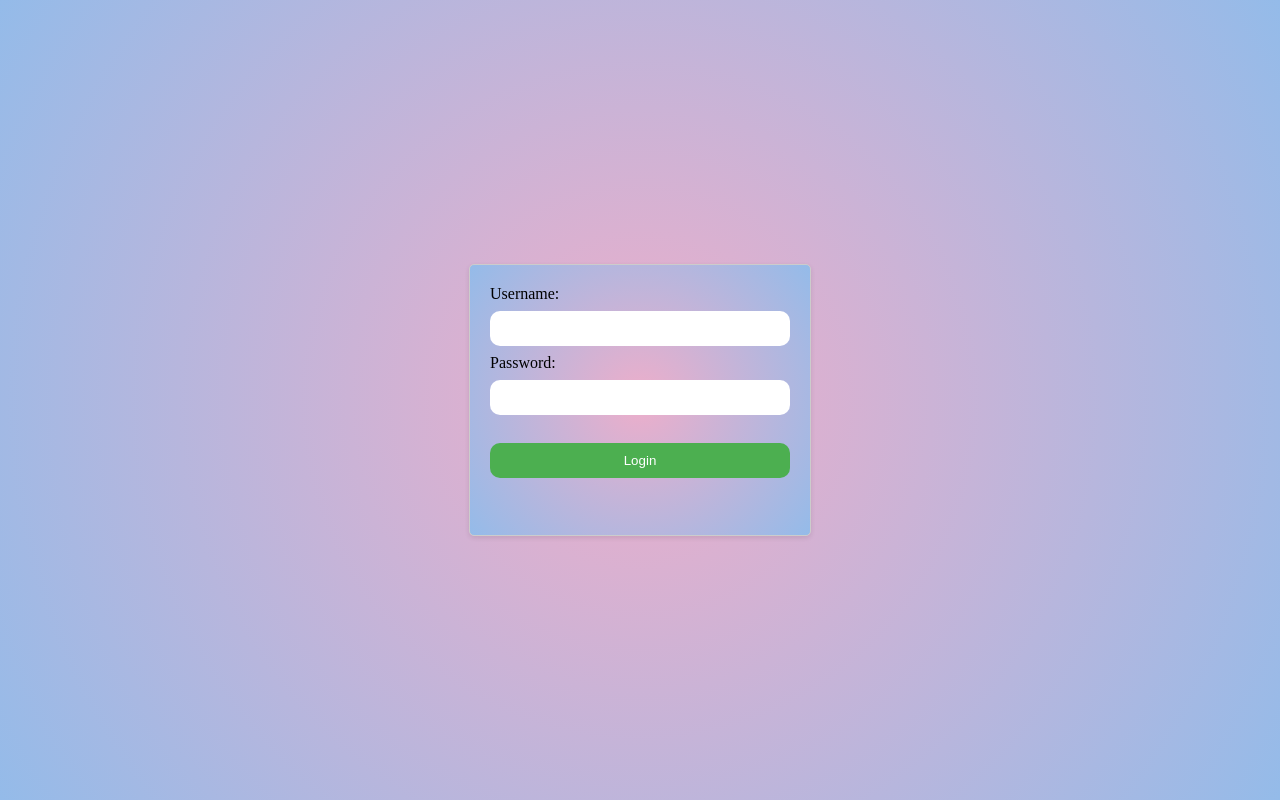
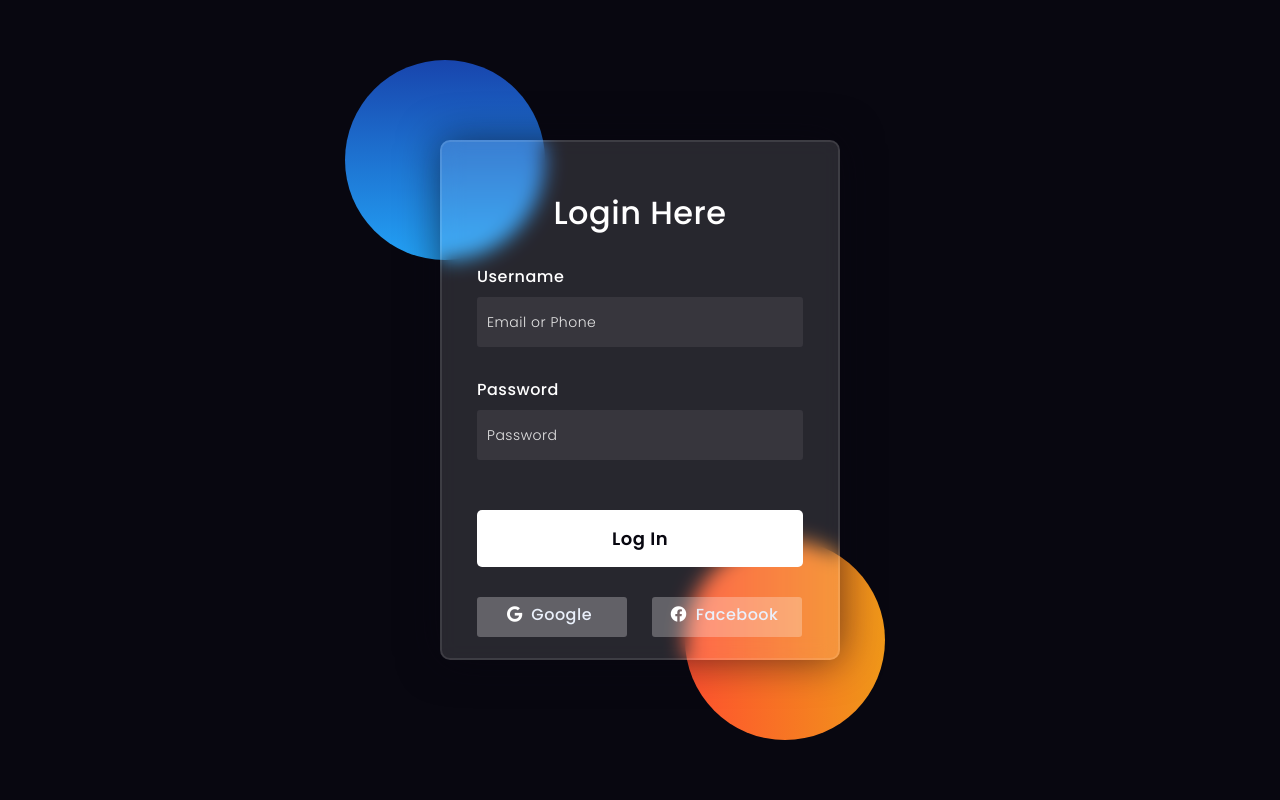
Before and after one commit to pavankumarmuppuri/Login_Form, a plain HTML site: page Login Form/index.html in a window 1280 px wide. Drawn offline with Linux system fonts and the light colour scheme.

Commit message:
Update index.html

```diff
--- a/Login Form/index.html
+++ b/Login Form/index.html
@@ -1,71 +1,160 @@
 <!DOCTYPE html>
 <html lang="en">
   <head>
-  <meta charset="UTF-8">
-  <meta name="viewport" content="width=device-width, initial-scale=1.0">
+    <!-- Design by foolishdeveloper.com -->
       <title>Login Form</title>
-  <style>
-    body {
-      font-family: 'Times New Roman', Times, serif;
-      display: flex;
-      align-items: center;
-      justify-content: center;
-      height: 100vh;
+
+      <link rel="preconnect" href="https://fonts.gstatic.com">
+      <link rel="stylesheet" href="https://cdnjs.cloudflare.com/ajax/libs/font-awesome/5.15.4/css/all.min.css">
+      <link href="https://fonts.googleapis.com/css2?family=Poppins:wght@300;500;600&display=swap" rel="stylesheet">
+      <!--Stylesheet-->
+      <style media="screen">
+        *,
+  *:before,
+  *:after{
+      padding: 0;
       margin: 0;
-      background: radial-gradient(circle, rgba(238,174,202,1) 0%, rgba(148,187,233,1) 100%);
-    }
-    form {
-      width: 300px;
-      height: 230px;
-      padding: 20px;
-      border: 1px solid #ccc;
-      border-radius: 5px;
-      box-shadow: 0 2px 5px rgba(0, 0, 0, 0.1);
-      background: rgb(238,174,202);
-      background: radial-gradient(circle, rgba(238,174,202,1) 0%, rgba(148,187,233,1) 100%);
-    }
-    input {
-      width: 100%;
-      padding: 10px;
-      margin: 8px 0;
       box-sizing: border-box;
   }
-    button {
-      background-color: #4CAF50;
-      color: white;
-      padding: 10px 10px;
+  body{
+      background-color: #080710;
+  }
+  .background{
+      width: 430px;
+      height: 520px;
+      position: absolute;
+      transform: translate(-50%,-50%);
+      left: 50%;
+      top: 50%;
+  }
+  .background .shape{
+      height: 200px;
+      width: 200px;
+      position: absolute;
+      border-radius: 50%;
+  }
+  .shape:first-child{
+      background: linear-gradient(
+          #1845ad,
+          #23a2f6
+      );
+      left: -80px;
+      top: -80px;
+  }
+  .shape:last-child{
+      background: linear-gradient(
+          to right,
+          #ff512f,
+          #f09819
+      );
+      right: -30px;
+      bottom: -80px;
+  }
+  form{
+      height: 520px;
+      width: 400px;
+      background-color: rgba(255,255,255,0.13);
+      position: absolute;
+      transform: translate(-50%,-50%);
+      top: 50%;
+      left: 50%;
+      border-radius: 10px;
+      backdrop-filter: blur(10px);
+      border: 2px solid rgba(255,255,255,0.1);
+      box-shadow: 0 0 40px rgba(8,7,16,0.6);
+      padding: 50px 35px;
+  }
+  form *{
+      font-family: 'Poppins',sans-serif;
+      color: #ffffff;
+      letter-spacing: 0.5px;
+      outline: none;
       border: none;
-      border-radius: 10px;
+  }
+  form h3{
+      font-size: 32px;
+      font-weight: 500;
+      line-height: 42px;
+      text-align: center;
+  }
+
+  label{
+      display: block;
+      margin-top: 30px;
+      font-size: 16px;
+      font-weight: 500;
+  }
+  input{
+      display: block;
+      height: 50px;
+      width: 100%;
+      background-color: rgba(255,255,255,0.07);
+      border-radius: 3px;
+      padding: 0 10px;
+      margin-top: 8px;
+      font-size: 14px;
+      font-weight: 300;
+  }
+  ::placeholder{
+      color: #e5e5e5;
+  }
+  button{
+      margin-top: 50px;
+      width: 100%;
+      background-color: #ffffff;
+      color: #080710;
+      padding: 15px 0;
+      font-size: 18px;
+      font-weight: 600;
+      border-radius: 5px;
       cursor: pointer;
-      width: 300px;
-      margin-top: 20px;
+  }
+  .social{
+    margin-top: 30px;
+    display: flex;
+  }
+  .social div{
+    background: red;
+    width: 150px;
+    border-radius: 3px;
+    padding: 5px 10px 10px 5px;
+    background-color: rgba(255,255,255,0.27);
+    color: #eaf0fb;
+    text-align: center;
+  }
+  .social div:hover{
+    background-color: rgba(255,255,255,0.47);
+  }
+  .social .fb{
+    margin-left: 25px;
+  }
+  .social i{
+    margin-right: 4px;
+  }
 
-    }
-    button:hover{
-        background-color:green;
-
-    }
-    #username{
-      border-radius: 10px;
-      border: #ccc;
-    }
-    #password{
-      border-radius: 10px;
-      border: #ccc;
-    }
       </style>
   </head>
   <body>
+      <div class="background">
+          <div class="shape"></div>
+          <div class="shape"></div>
+      </div>
+      <form>
+          <h3>Login Here</h3>
 
-<form id="loginForm">
-  <label for="username">Username:</label>
-  <input type="text" id="username" name="username" required>
+          <label for="username">Username</label>
+          <input type="text" placeholder="Email or Phone" id="username">
 
-  <label for="password">Password:</label>
-  <input type="password" id="password" name="password" required>
+          <label for="password">Password</label>
+          <input type="password" placeholder="Password" id="password">
 
-  <button type="button" onclick="validateLogin()">Login</button>
+          <button type="button" onclick="validateLogin()">Log In</button>
+          <div class="social">
+            <div class="go"><i class="fab fa-google"></i>  Google</div>
+            <div class="fb"><i class="fab fa-facebook"></i>  Facebook</div>
+          </div>
       </form>
+
 
 <script>
   function validateLogin() {
```
Lines whose indentation alone changed are shown as unchanged.
